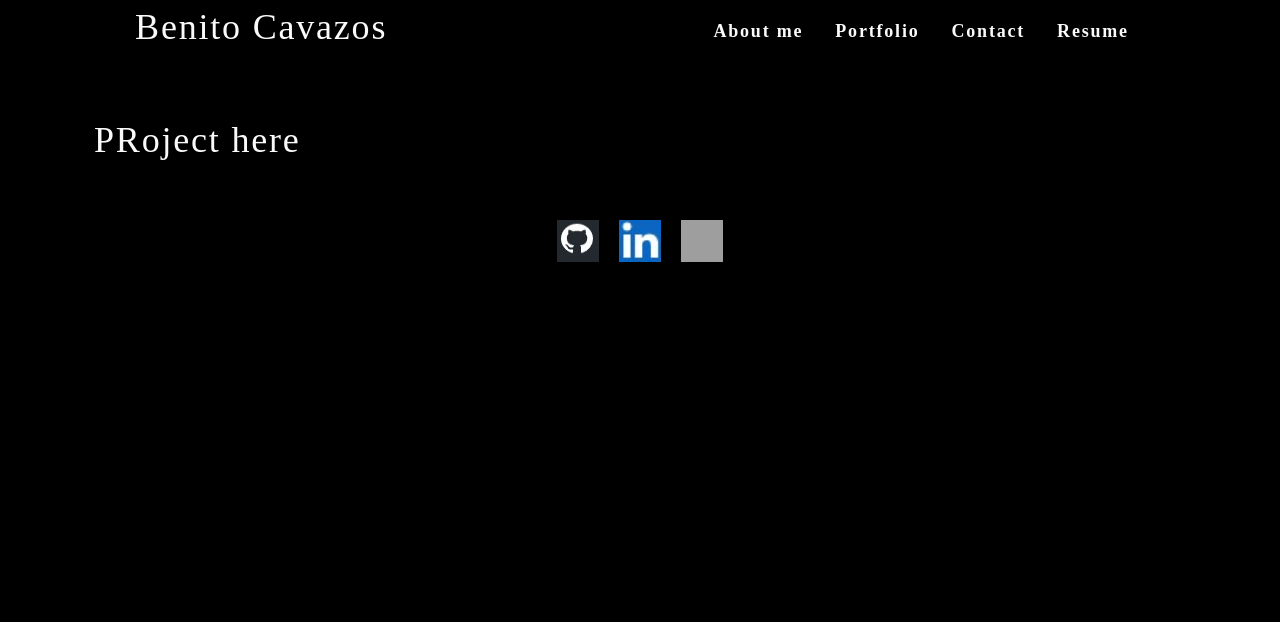
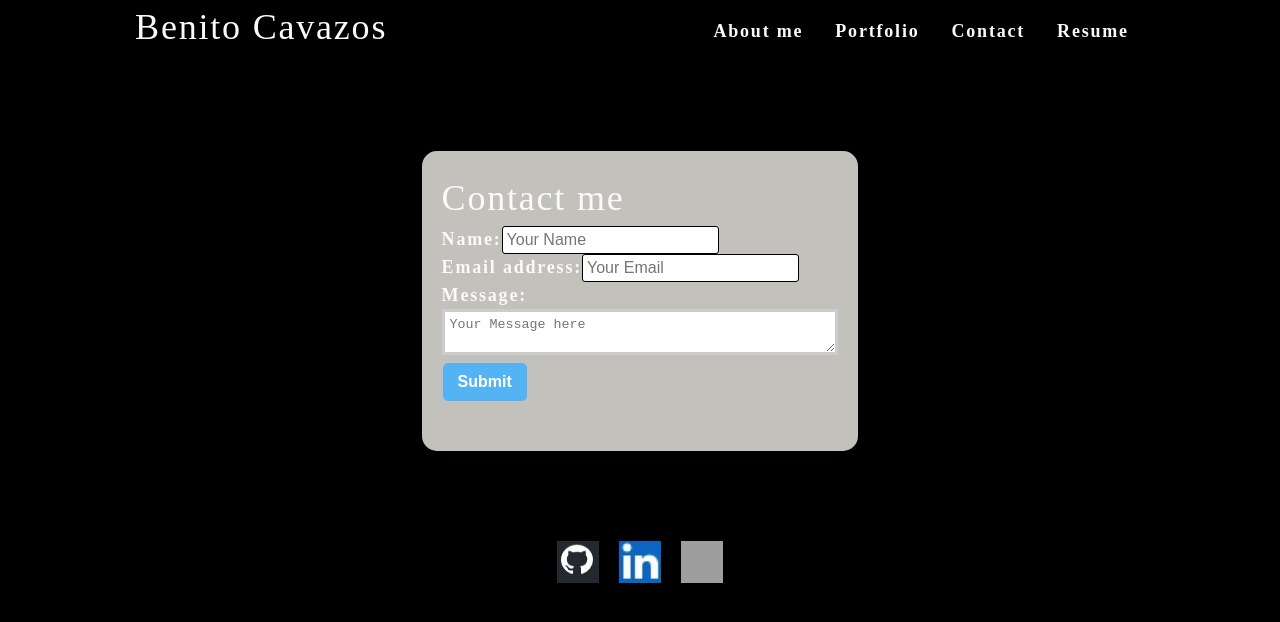
Before and after one commit to Benitocr/react-portfolio, a React (Create React App) app: page / in a window 1280 px wide. Shown: the top 622 px of the page. Built offline with nearby package versions, Linux system fonts and the light colour scheme; grey boxes are pictures that could not be loaded.

Commit message:
adding about component

```diff
--- a/src/App.js
+++ b/src/App.js
@@ -3,12 +3,13 @@ import Footer from './components/Footer';
 import Head from './components/Head';
 import Contact from './components/Contact'
 import Project from './components/Project'
+import About from './components/About'
 import { useState } from 'react';
 
 function App() {
-  const [contactSelected, setContactSelected] = useState(false);
+  const [contactSelected, setContactSelected] = useState(true);
   const [aboutSelected, setAboutSelected] = useState(false);
-  const [projectSelected, setProjecSelected] =  useState(true);
+  const [projectSelected, setProjecSelected] =  useState(false);
   console.log("valor de ProjectSelected ",projectSelected);
   console.log("valor de aboutSelected ", aboutSelected);
   console.log("Valor de contactSelected ", contactSelected);
@@ -31,10 +32,13 @@ function App() {
             <>
             <Project></Project>
             </>
-          ) : (
-            <Contact></Contact>
-          )}
+        ):(aboutSelected ? (<About></About>):
+          (contactSelected ? (<Contact></Contact>):(<></>)
+          )
+
+        )}
       </main>
+
 
       <Footer></Footer>
 
--- /dev/null
+++ b/src/components/About/index.js
@@ -0,0 +1,26 @@
+import React from 'react';
+
+
+function About() {
+
+  return (
+    <section className='container navlist2'>
+        <div className='navlist2'>
+        <img src={require(`../../assets/benito.jpeg`)}
+                alt="Benito emoji"
+                className='img-thumbnail mx-1 navlist2'
+                key = "emoji"
+                style={{width:150, height:150}}
+
+            ></img>
+        </div>
+
+        <h1 className='navlist2 center-text'>About Me 5</h1>
+
+        <p>Manager with experience in all aspects of operations and proven track record of consistently producing quality deliverables on time and under budget. Exceptional technology skills combined with proven ability to drive workflow strategy, manage and nurture talent, deliver improvements, and successfully implement and oversee complex projects. Outstanding strategist distinguished for proven leadership and team-building skills and excellent analytical abilities. Expert at implementing processes that improve efficiency. Demonstrated management skills that enhance productivity and drive sustained organizational performance.</p>
+    </section>
+
+  );
+}
+
+export default About;
--- a/src/components/Nav/index.js
+++ b/src/components/Nav/index.js
@@ -17,7 +17,7 @@ function Nav(props) {
 
                 <li className="mx-2 ">
                   <span onClick={() => {
-                      setProjectSelected = false;
+                      setAboutSelected(current => !current);
 
 
                 }}>About me</span>
--- a/src/index.css
+++ b/src/index.css
@@ -259,6 +259,9 @@ textarea {
   text-align: center;
 }
 
+.center-text{
+  text-align: center;
+}
 .image-small{
   height: 48px;
   width: 48px;
```
Also changed, not shown: src/assets/benito.jpeg (added).
